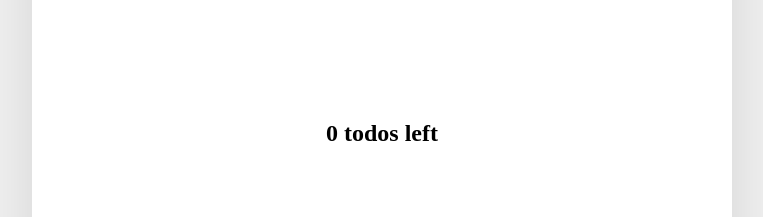
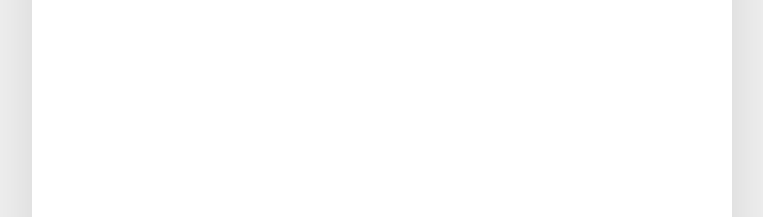
Before and after one commit to hyseoseo/Assignment8-TeamB, a React (Create React App) app: page / in a window 1280 px wide. Shown: the part 268-485 px from the top of the page, without its empty margins (258-1021 px from the left). Built offline with nearby package versions, Linux system fonts and the light colour scheme; what emotion-reset would draw is missing.

Commit message:
[#27] style: undoneTodos 함수 위치 TodoContainer로 이동

```diff
--- a/src/components/todo/TodoContainer.tsx
+++ b/src/components/todo/TodoContainer.tsx
@@ -1,6 +1,7 @@
 import React from 'react';
 import { css } from '@emotion/react';
-import { TodoList, TodoHead, TodoFooter, useTodo } from 'components/todo';
+import { Itodo, Status } from './type';
+import { TodoList, TodoHead, useTodo } from 'components/todo';
 
 const TodoContainer: React.FC = () => {
   const {
@@ -13,6 +14,8 @@ const TodoContainer: React.FC = () => {
     sortTodo,
   } = useTodo();
 
+  const undoneTodos: Itodo[] = todos.filter((todo) => todo.status !== Status.completed);
+
   return (
     <div css={TodoTemplate}>
       <TodoHead createTodo={createTodo} sortTodo={sortTodo} />
@@ -23,7 +26,6 @@ const TodoContainer: React.FC = () => {
         changeTodoStatus={changeTodoStatus}
         changeTodoImportance={changeTodoImportance}
       />
-      <TodoFooter todos={todos} />
     </div>
   );
 };
--- a/src/components/todo/TodoFooter.tsx
+++ /dev/null
@@ -1,25 +0,0 @@
-import React from 'react';
-import { css } from '@emotion/react';
-import { Itodo, Status } from './type';
-
-interface ITodoFooterProps {
-  todos: Itodo[];
-}
-
-const TodoFooter: React.FC<ITodoFooterProps> = ({ todos }) => {
-  const undoneTodos: Itodo[] = todos.filter((todo) => todo.status !== Status.completed);
-
-  return (
-    <footer css={FooterBlock}>
-      <h2>{undoneTodos.length} todos left</h2>
-    </footer>
-  );
-};
-
-export default TodoFooter;
-
-const FooterBlock = css`
-  text-align: center;
-  padding-top: 30px;
-  font-size: 1rem;
-`;
--- a/src/components/todo/index.ts
+++ b/src/components/todo/index.ts
@@ -4,16 +4,6 @@ import TodoHead from './TodoHead';
 import TodoList from './TodoList';
 import TodoItem from './TodoItem';
 import TodoController from './TodoController';
-import TodoFooter from './TodoFooter';
 import useTodo from './useTodo';
 
-export {
-  TodoContainer,
-  TodoCreate,
-  TodoHead,
-  TodoItem,
-  TodoController,
-  TodoList,
-  TodoFooter,
-  useTodo,
-};
+export { TodoContainer, TodoCreate, TodoHead, TodoItem, TodoController, TodoList, useTodo };
```
